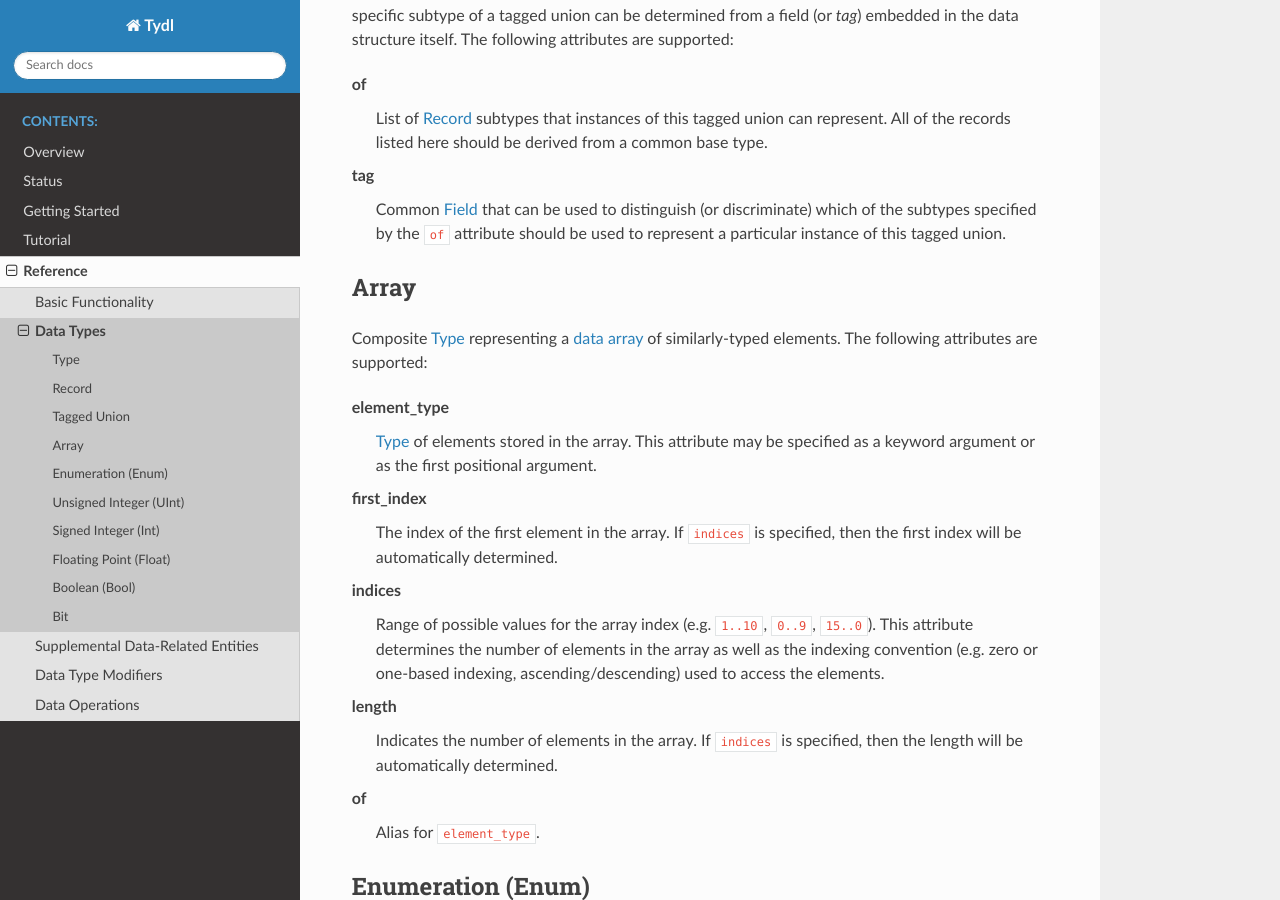
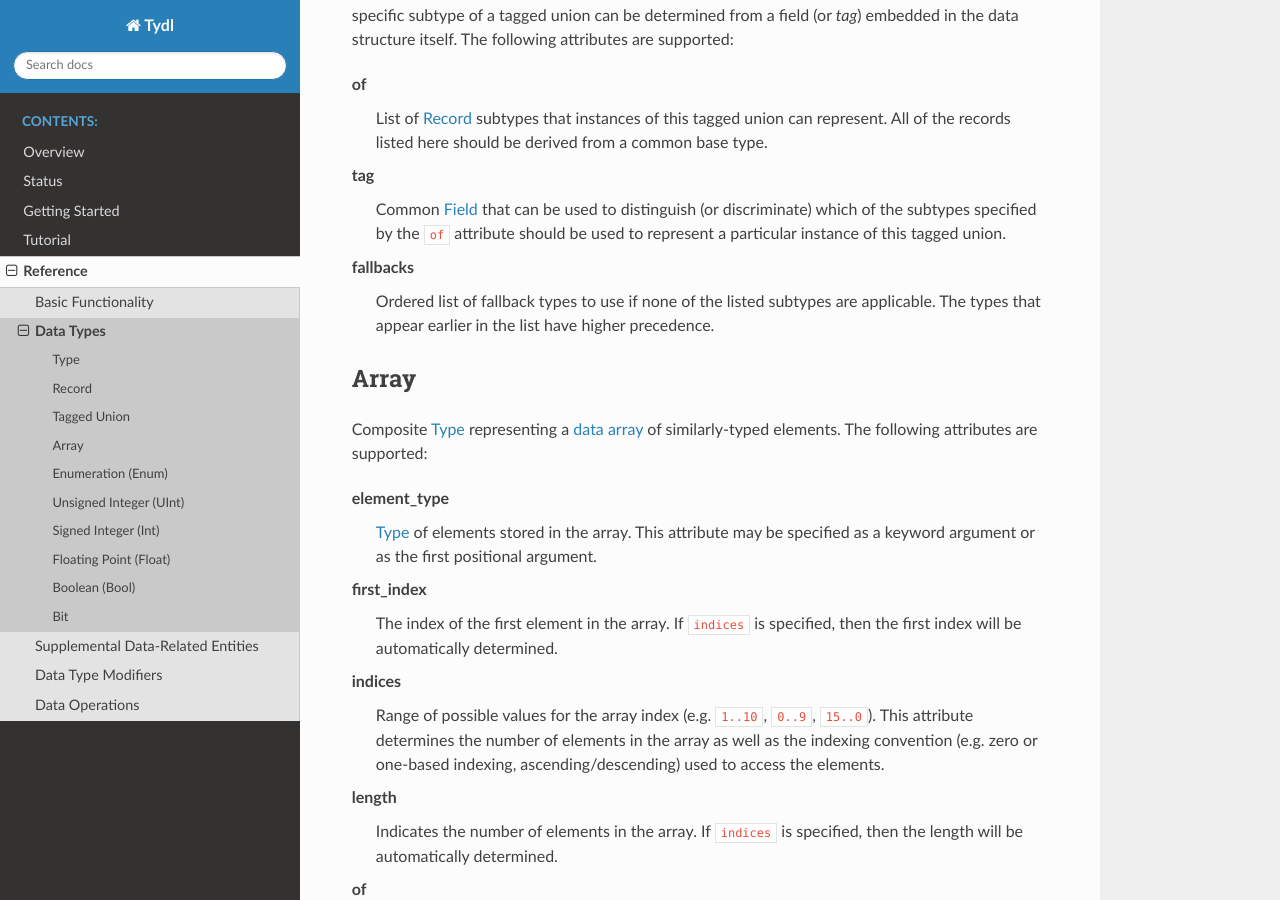
Before and after one commit to codecraftingtools/tydl, a Sphinx documentation site: the page built from doc/data_reference.rst, in a window 1280 px wide and 900 px high, scrolled down 3669 px. Built offline with Sphinx 7.4.7 and the Read the Docs theme 2.0.0, drawn with Linux system fonts in a browser that asks for light colours.

Commit message:
Added fallbacks attribute description for Tagged Union.

```diff
--- a/doc/data_reference.rst
+++ b/doc/data_reference.rst
@@ -249,6 +249,11 @@ tag
   which of the subtypes specified by the ``of`` attribute should be used to
   represent a particular instance of this tagged union.
 
+fallbacks
+  Ordered list of fallback types to use if none of the listed subtypes are
+  applicable.  The types that appear earlier in the list have higher
+  precedence.
+
 .. _Array:
 
 Array
```
